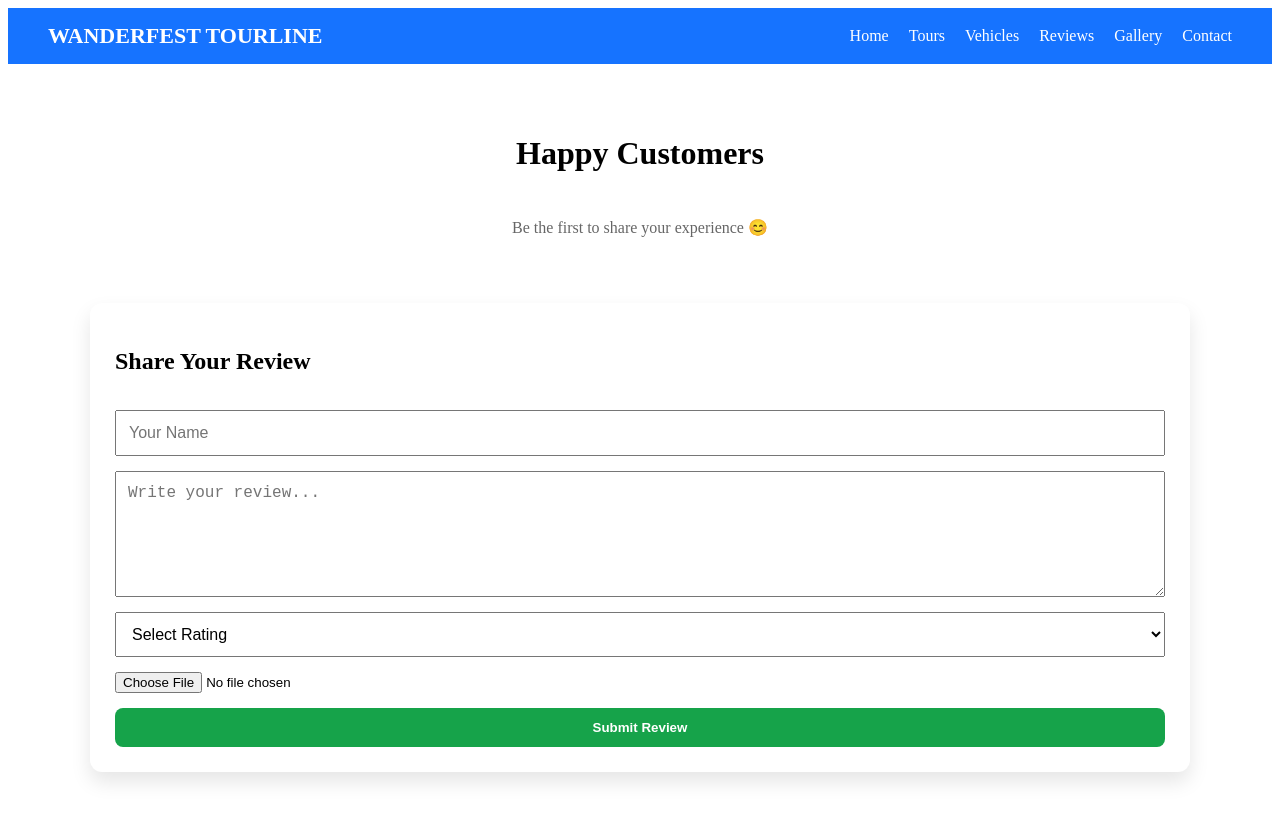
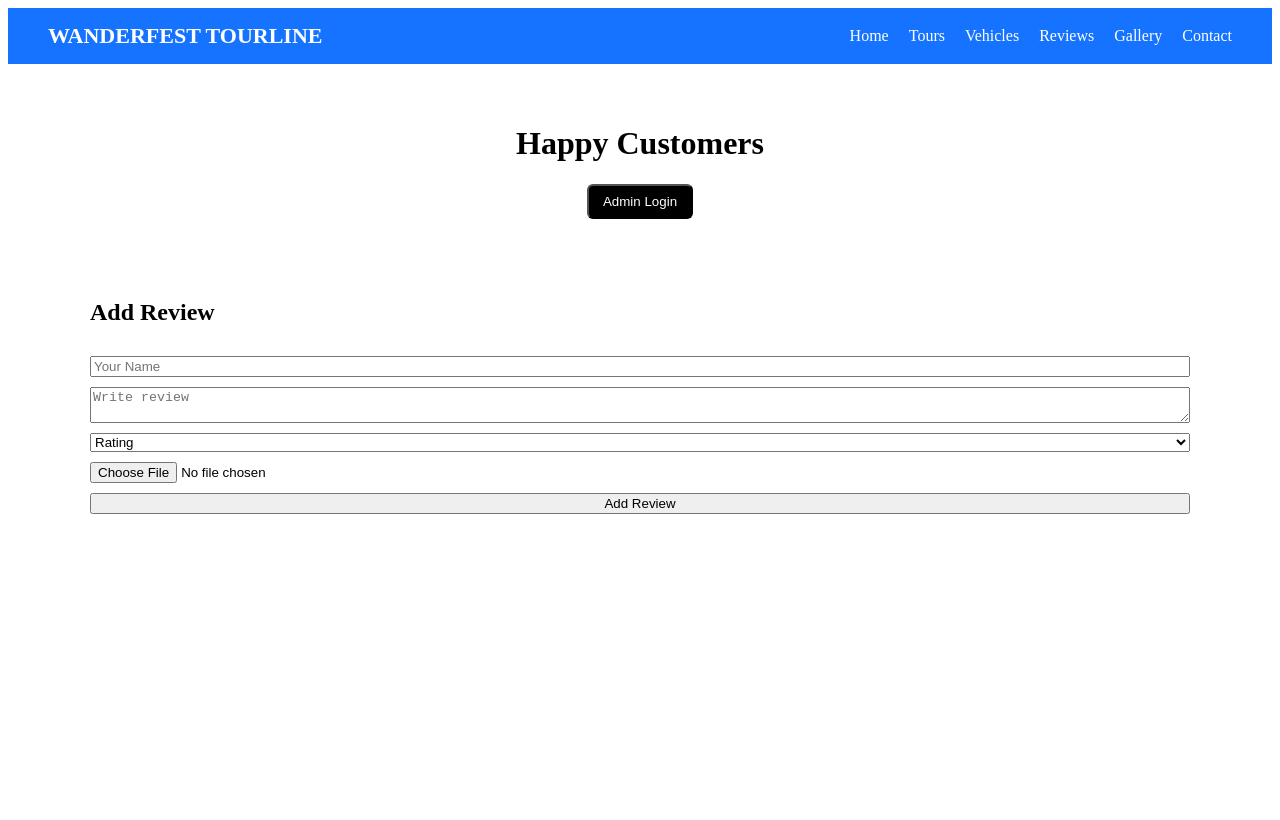
Before and after one commit to ShyamN11/wanderfest-baseline, a React (Vite) app: page /reviews in a window 1280 px wide. Shown: the top 820 px of the page. Built offline with nearby package versions, Linux system fonts and the light colour scheme.

Commit message:
Final reviews: image modal, admin delete, rating

```diff
--- a/src/pages/Reviews.jsx
+++ b/src/pages/Reviews.jsx
@@ -1,6 +1,7 @@
 import { useEffect, useState } from "react";
+import ImageModal from "../components/ImageModal";
 
-const ADMIN_PIN = "6809"; // 🔐 CHANGE THIS PIN
+const ADMIN_PIN = "6809"; // 🔐 change this
 
 function Reviews() {
   const [reviews, setReviews] = useState([]);
@@ -9,68 +10,83 @@ function Reviews() {
   const [rating, setRating] = useState("");
   const [image, setImage] = useState(null);
 
-  /* LOAD SAVED REVIEWS */
+  const [adminMode, setAdminMode] = useState(false);
+  const [selectedImage, setSelectedImage] = useState(null);
+
+  /* LOAD */
   useEffect(() => {
     const saved = localStorage.getItem("wanderfest_reviews");
     if (saved) setReviews(JSON.parse(saved));
   }, []);
 
-  /* SAVE REVIEWS */
+  /* SAVE */
   useEffect(() => {
     localStorage.setItem("wanderfest_reviews", JSON.stringify(reviews));
   }, [reviews]);
 
   const handleSubmit = (e) => {
     e.preventDefault();
-
     if (!name || !message || !rating) {
-      alert("Please fill name, review and rating");
+      alert("Fill all fields");
       return;
     }
 
-    const newReview = {
+    setReviews([
+      {
         id: Date.now(),
         name,
         message,
         rating,
         image: image ? URL.createObjectURL(image) : null,
         date: new Date().toLocaleDateString(),
-    };
+      },
+      ...reviews,
+    ]);
 
-    setReviews([newReview, ...reviews]);
     setName("");
     setMessage("");
     setRating("");
     setImage(null);
   };
 
+  const enableAdmin = () => {
+    const pin = prompt("Enter Admin PIN:");
+    if (pin === ADMIN_PIN) {
+      setAdminMode(true);
+      alert("Admin mode enabled");
+    } else {
+      alert("Wrong PIN");
+    }
+  };
+
   const handleDelete = (id) => {
-    const pin = prompt("Enter Admin PIN to delete this review:");
-    if (pin !== ADMIN_PIN) {
-      alert("Wrong PIN ❌");
-      return;
-    }
     setReviews(reviews.filter((r) => r.id !== id));
   };
 
   return (
-    <div style={pageStyle}>
-      <h1 style={{ textAlign: "center", marginBottom: "30px" }}>
-        Happy Customers
-      </h1>
+    <div style={page}>
+      <h1 style={{ textAlign: "center" }}>Happy Customers</h1>
+
+      {/* ADMIN BUTTON */}
+      {!adminMode && (
+        <div style={{ textAlign: "center", marginBottom: "20px" }}>
+          <button onClick={enableAdmin} style={adminBtn}>
+            Admin Login
+          </button>
+        </div>
+      )}
 
       {/* REVIEWS */}
-      <div style={reviewGrid}>
-        {reviews.length === 0 && (
-          <p style={{ textAlign: "center", color: "#666" }}>
-            Be the first to share your experience 😊
-          </p>
-        )}
-
+      <div style={grid}>
         {reviews.map((r) => (
-          <div key={r.id} style={reviewCard}>
+          <div key={r.id} style={card}>
             {r.image && (
-              <img src={r.image} alt="Customer" style={reviewImage} />
+              <img
+                src={r.image}
+                alt="Customer"
+                style={img}
+                onClick={() => setSelectedImage(r.image)}
+              />
             )}
 
             <h3>{r.name}</h3>
@@ -78,131 +94,93 @@ function Reviews() {
             <small>{r.date}</small>
             <p>{r.message}</p>
 
-            <button
-              style={deleteBtn}
-              onClick={() => handleDelete(r.id)}
-            >
+            {adminMode && (
+              <button style={delBtn} onClick={() => handleDelete(r.id)}>
                 Delete ❌
               </button>
+            )}
           </div>
         ))}
       </div>
 
-      {/* REVIEW FORM */}
-      <form onSubmit={handleSubmit} style={formStyle}>
-        <h2>Share Your Review</h2>
+      {/* FORM */}
+      <form onSubmit={handleSubmit} style={form}>
+        <h2>Add Review</h2>
 
         <input
-          type="text"
           placeholder="Your Name"
           value={name}
           onChange={(e) => setName(e.target.value)}
-          style={inputStyle}
         />
 
         <textarea
-          placeholder="Write your review..."
+          placeholder="Write review"
           value={message}
           onChange={(e) => setMessage(e.target.value)}
-          style={textareaStyle}
         />
 
-        <select
-          value={rating}
-          onChange={(e) => setRating(e.target.value)}
-          style={inputStyle}
-        >
-          <option value="">Select Rating</option>
-          <option value="⭐">⭐</option>
-          <option value="⭐⭐">⭐⭐</option>
-          <option value="⭐⭐⭐">⭐⭐⭐</option>
-          <option value="⭐⭐⭐⭐">⭐⭐⭐⭐</option>
-          <option value="⭐⭐⭐⭐⭐">⭐⭐⭐⭐⭐</option>
+        <select value={rating} onChange={(e) => setRating(e.target.value)}>
+          <option value="">Rating</option>
+          <option>⭐</option>
+          <option>⭐⭐</option>
+          <option>⭐⭐⭐</option>
+          <option>⭐⭐⭐⭐</option>
+          <option>⭐⭐⭐⭐⭐</option>
         </select>
 
-        <input
-          type="file"
-          accept="image/*"
-          onChange={(e) => setImage(e.target.files[0])}
+        <input type="file" onChange={(e) => setImage(e.target.files[0])} />
+
+        <button>Add Review</button>
+      </form>
+
+      {/* IMAGE MODAL */}
+      <ImageModal
+        image={selectedImage}
+        onClose={() => setSelectedImage(null)}
       />
-
-        <button type="submit" style={buttonStyle}>
-          Submit Review
-        </button>
-      </form>
     </div>
   );
 }
 
 /* STYLES */
-const pageStyle = {
-  maxWidth: "1100px",
-  margin: "auto",
-  padding: "50px 20px",
+const page = { maxWidth: "1100px", margin: "auto", padding: "40px" };
+const grid = {
+  display: "grid",
+  gridTemplateColumns: "repeat(auto-fit,minmax(260px,1fr))",
+  gap: "20px",
 };
-
-const reviewGrid = {
-  display: "grid",
-  gridTemplateColumns: "repeat(auto-fit, minmax(260px, 1fr))",
-  gap: "20px",
-  marginBottom: "50px",
-};
-
-const reviewCard = {
+const card = {
   background: "#fff",
   padding: "20px",
   borderRadius: "12px",
+  textAlign: "center",
   boxShadow: "0 5px 15px rgba(0,0,0,0.1)",
-  textAlign: "center",
 };
-
-const reviewImage = {
+const img = {
   width: "100%",
   height: "200px",
   objectFit: "contain",
   borderRadius: "10px",
-  marginBottom: "10px",
+  cursor: "pointer",
 };
-
-const deleteBtn = {
+const delBtn = {
   background: "#dc2626",
   color: "#fff",
   border: "none",
-  padding: "8px 12px",
-  borderRadius: "6px",
-  cursor: "pointer",
+  padding: "8px",
   marginTop: "10px",
 };
-
-const formStyle = {
-  background: "#fff",
-  padding: "25px",
-  borderRadius: "12px",
-  boxShadow: "0 10px 20px rgba(0,0,0,0.1)",
+const adminBtn = {
+  background: "#000",
+  color: "#fff",
+  padding: "8px 14px",
+  borderRadius: "6px",
+};
+const form = {
+  marginTop: "40px",
   display: "flex",
   flexDirection: "column",
-  gap: "15px",
-};
-
-const inputStyle = {
-  padding: "12px",
-  fontSize: "16px",
-};
-
-const textareaStyle = {
-  padding: "12px",
-  fontSize: "16px",
-  minHeight: "100px",
-};
-
-const buttonStyle = {
-  background: "#16a34a",
-  color: "#fff",
-  padding: "12px",
-  border: "none",
-  borderRadius: "8px",
-  fontWeight: "bold",
-  cursor: "pointer",
+  gap: "10px",
 };
 
 export default Reviews;
```
Lines whose indentation alone changed are shown as unchanged.
